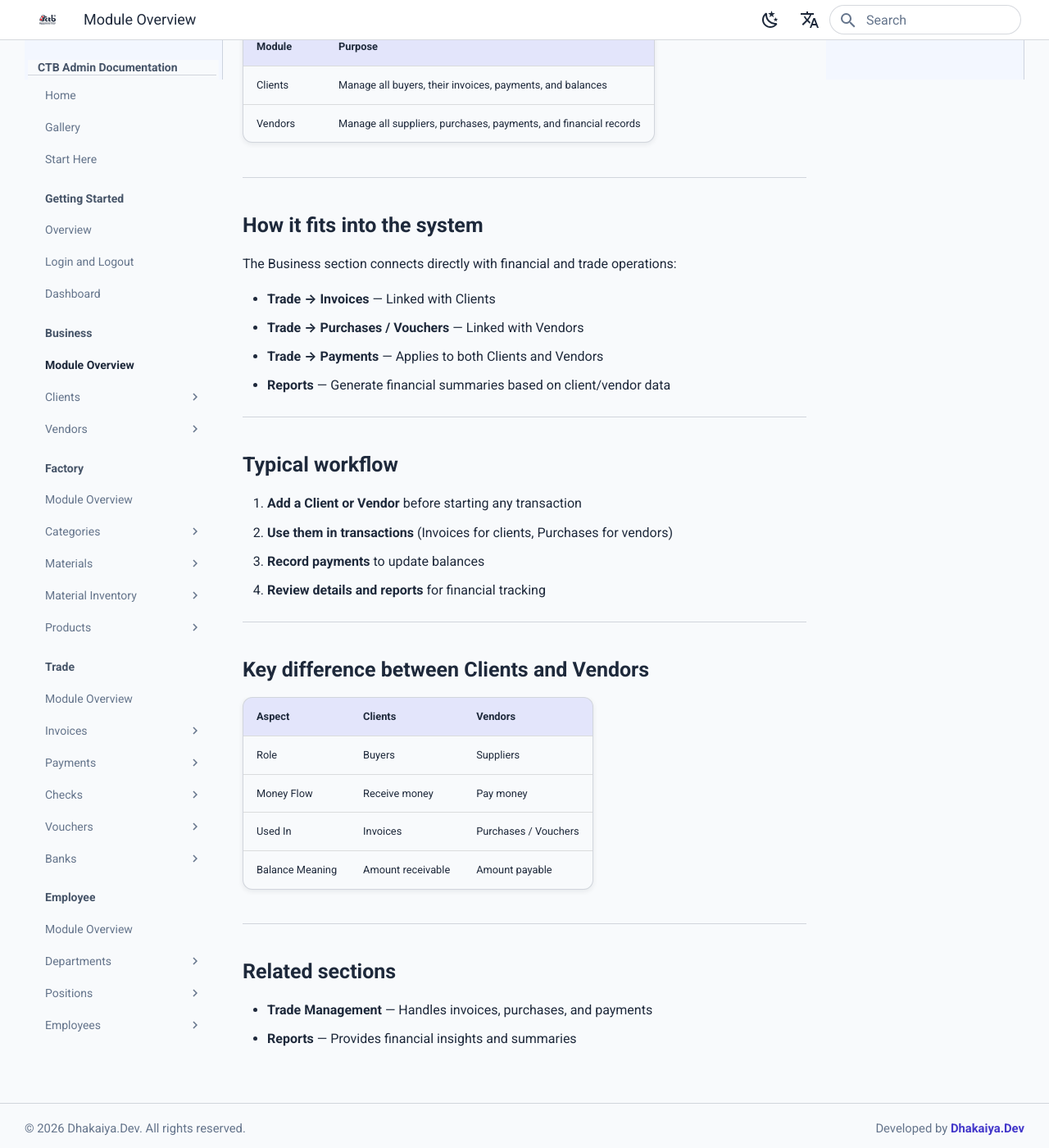
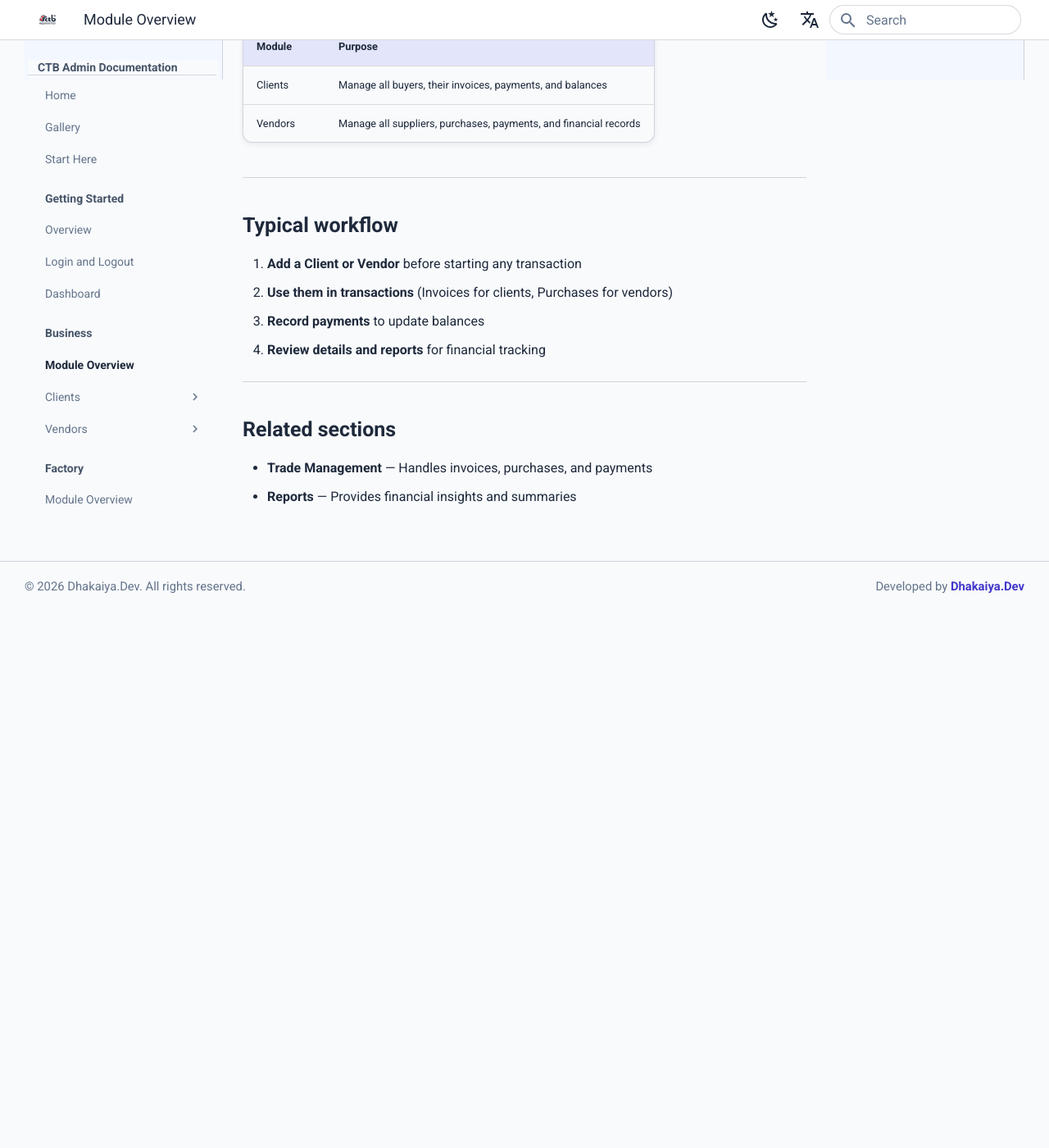
Before and after one commit to sharf-shawon/CTB2025.docs, an MkDocs documentation site: the page built from docs/user-guide/01-business/README.md, in a window 1280 px wide and 1400 px high, scrolled down 791 px. Shown: the whole window at 82% size. Built offline with MkDocs 1.6.1 and Material for MkDocs 9.7.7, drawn with Linux system fonts in a browser that asks for light colours; comment, search, counter and statistics services are not loaded; after the commit the page ends 1539 px from its top, so only the background shows below that.

Commit message:
modified TODO in the business overview

```diff
--- a/docs/user-guide/01-business/README.md
+++ b/docs/user-guide/01-business/README.md
@@ -28,19 +28,6 @@
 
 ______________________________________________________________________
 
-## How it fits into the system
-
-<!-- TODO: this part would be deleted -->
-
-The Business section connects directly with financial and trade operations:
-
-- **Trade → Invoices** — Linked with Clients
-- **Trade → Purchases / Vouchers** — Linked with Vendors
-- **Trade → Payments** — Applies to both Clients and Vendors
-- **Reports** — Generate financial summaries based on client/vendor data
-
-______________________________________________________________________
-
 ## Typical workflow
 
 1. **Add a Client or Vendor** before starting any transaction
@@ -50,19 +37,6 @@
 
 ______________________________________________________________________
 
-## Key difference between Clients and Vendors
-
-<!-- TODO : THIS SECTION WOULD BE DELETED -->
-
-| Aspect          | Clients           | Vendors              |
-| --------------- | ----------------- | -------------------- |
-| Role            | Buyers            | Suppliers            |
-| Money Flow      | Receive money     | Pay money            |
-| Used In         | Invoices          | Purchases / Vouchers |
-| Balance Meaning | Amount receivable | Amount payable       |
-
-______________________________________________________________________
-
 ## Related sections
 
 - **Trade Management** — Handles invoices, purchases, and payments
```
